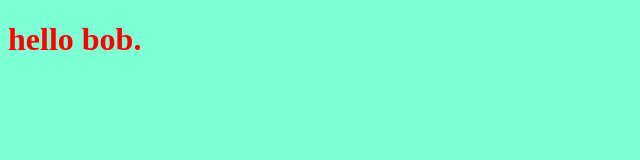
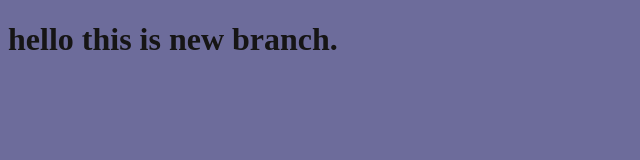
Before and after one commit to AbanoubGerges1/my-project, a plain HTML site: page index.html in a window 1280 px wide. Shown: the whole page, without its empty margins (0-640 px from the left). Drawn offline with Linux system fonts and the light colour scheme.

Commit message:
changing style for the title

```diff
--- a/index.html
+++ b/index.html
@@ -7,7 +7,7 @@
     <link rel="stylesheet" href="style.css">
 </head>
 <body>
-    <h1>hello bob.</h1>
+    <h1>hello this is new branch.</h1>
     <script src="app.js"></script>
 </body>
 </html>
--- a/style.css
+++ b/style.css
@@ -1,8 +1,8 @@
 h1{
-color: red;
+color: rgb(22, 21, 21);
 }
 
 body{
 
-background-color: aquamarine;
+background-color: rgb(109, 108, 155);
 }
```
